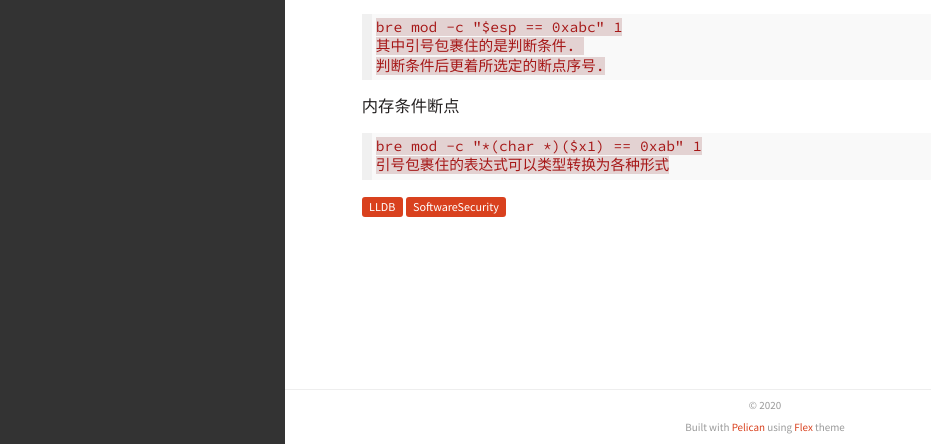
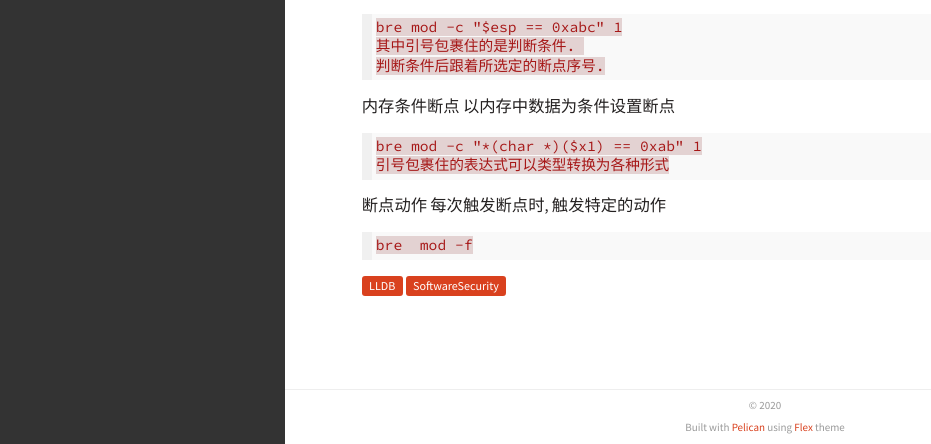
Before and after one commit to R08UST/r08ust.github.io, a plain HTML site: page drafts/lldbskill.html in a window 1280 px wide. Shown: the part 356-800 px from the top of the page, without its empty margins (35-966 px from the left). Drawn offline with nearby package versions, Linux system fonts and the light colour scheme.

Commit message:
Generate Pelican site

```diff
--- a/drafts/lldbskill.html
+++ b/drafts/lldbskill.html
@@ -137,11 +137,16 @@
 <p>普通条件断点</p>
 <div class="highlight"><pre><span></span><code><span class="err">bre mod -c "$esp == 0xabc" 1</span>
 <span class="err">其中引号包裹住的是判断条件. </span>
-<span class="err">判断条件后更着所选定的断点序号.</span>
+<span class="err">判断条件后跟着所选定的断点序号.</span>
 </code></pre></div>
-<p>内存条件断点</p>
+<p>内存条件断点
+以内存中数据为条件设置断点</p>
 <div class="highlight"><pre><span></span><code><span class="err">bre mod -c "*(char *)($x1) == 0xab" 1</span>
 <span class="err">引号包裹住的表达式可以类型转换为各种形式</span>
+</code></pre></div>
+<p>断点动作
+每次触发断点时, 触发特定的动作</p>
+<div class="highlight"><pre><span></span><code><span class="err">bre  mod -f</span>
 </code></pre></div>
   </div>
   <div class="tag-cloud">
```
Also changed, not shown: sitemap.xml (+5 -5 lines).
